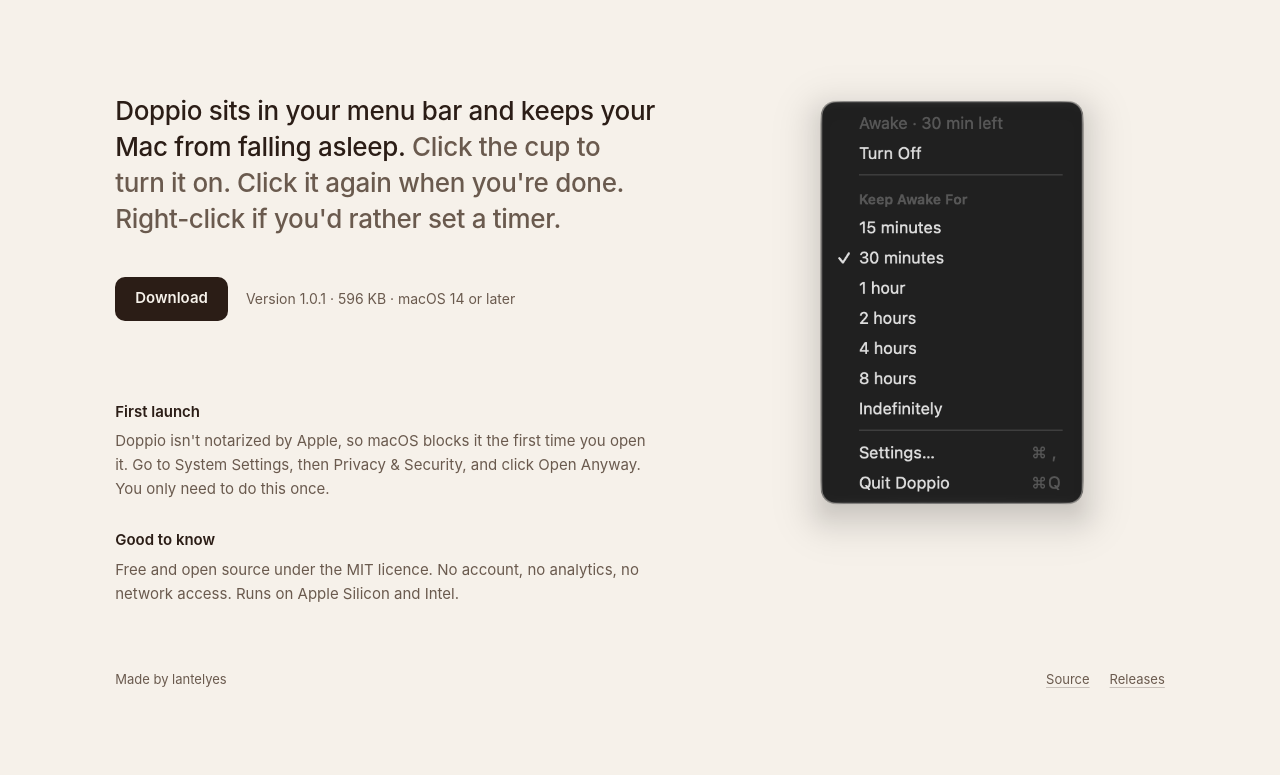
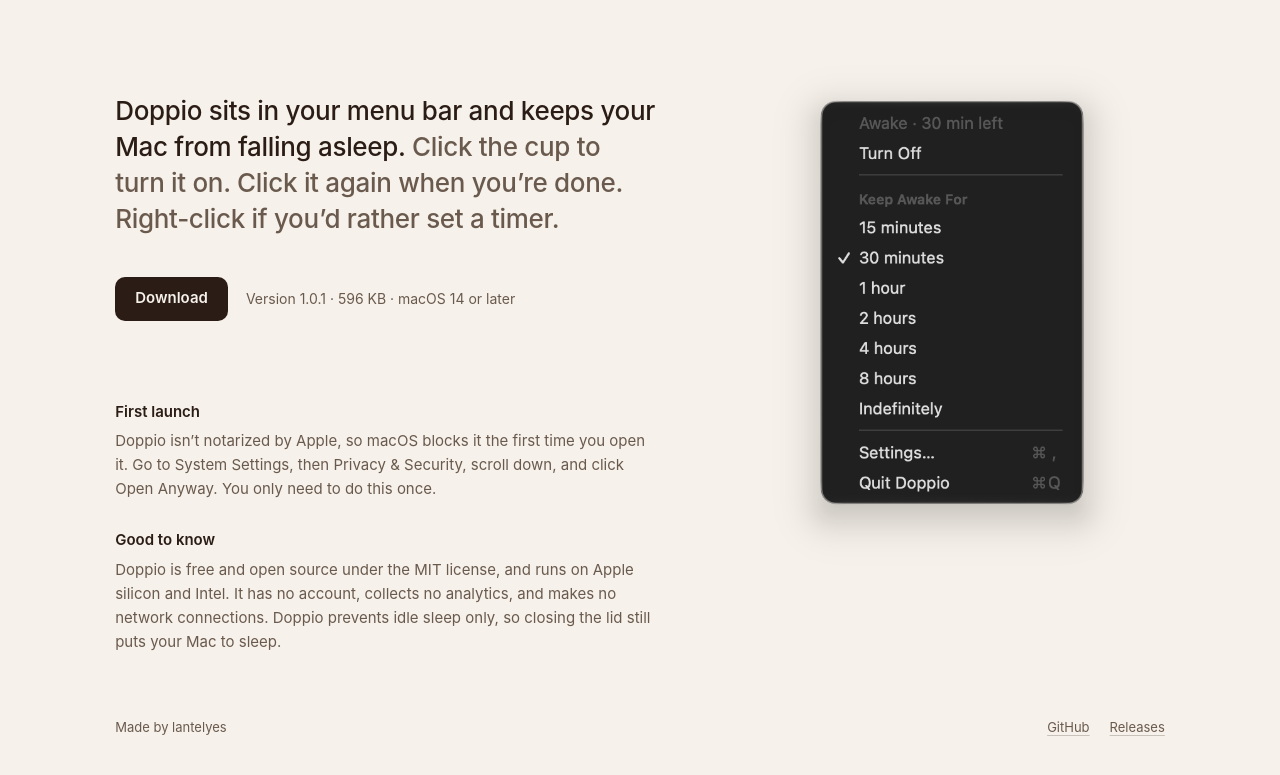
Before and after one commit to lantelyes/doppio, a plain HTML site: page docs/index.html in a window 1280 px wide. Shown: the part 89-864 px from the top of the page. Before the commit the page ends 826 px from the top, so only its background shows below. Drawn offline with Linux system fonts and the light colour scheme.

Commit message:
Tidy the README and website copy
Plain bullets in the README, no semicolon joins, and the line about the
icon size is gone. The first-launch steps and the privacy line now read
the same in both places, and the website says that closing the lid
still puts the Mac to sleep. American spelling ("License", "Apple
silicon"), and the setting names match the app.

Co-Authored-By: Claude Fable 5.2 <noreply@anthropic.com>
Claude-Session: https://claude.ai/code/session_016VVHjmvDeBvCfJ9GBQeFgj

```diff
--- a/docs/index.html
+++ b/docs/index.html
@@ -3,7 +3,7 @@
 <head>
 <meta charset="utf-8">
 <meta name="viewport" content="width=device-width, initial-scale=1">
-<title>Doppio — keep your Mac awake</title>
+<title>Doppio: keep your Mac awake</title>
 <meta name="description" content="Doppio is a small menu bar app that keeps your Mac from falling asleep. Free and open source.">
 <meta name="theme-color" content="#F6F1EA" media="(prefers-color-scheme: light)">
 <meta name="theme-color" content="#14100D" media="(prefers-color-scheme: dark)">
@@ -137,7 +137,7 @@ footer nav { display: flex; gap: 20px; }
 
 <main>
   <div class="intro">
-    <p class="lede">Doppio sits in your menu bar and keeps your Mac from falling asleep. <span>Click the cup to turn it on. Click it again when you're done. Right-click if you'd rather set a timer.</span></p>
+    <p class="lede">Doppio sits in your menu bar and keeps your Mac from falling asleep. <span>Click the cup to turn it on. Click it again when you’re done. Right-click if you’d rather set a timer.</span></p>
     <div class="get">
       <a class="button" href="https://github.com/lantelyes/doppio/releases/download/v1.0.1/Doppio-1.0.1.zip">Download</a>
       <span class="meta">Version 1.0.1 · 596 KB · macOS 14 or later</span>
@@ -145,17 +145,17 @@ footer nav { display: flex; gap: 20px; }
   </div>
 
   <div class="shot">
-    <img src="assets/menu.png" width="358" height="470" alt="Doppio's menu: Awake, 30 min left; Turn Off; durations from 15 minutes to 8 hours and Indefinitely; Settings; Quit Doppio.">
+    <img src="assets/menu.png" width="358" height="470" alt="Doppio’s menu: Awake, 30 min left; Turn Off; durations from 15 minutes to 8 hours and Indefinitely; Settings; Quit Doppio.">
   </div>
 
   <div class="notes">
     <section>
       <h2>First launch</h2>
-      <p>Doppio isn't notarized by Apple, so macOS blocks it the first time you open it. Go to System Settings, then Privacy &amp; Security, and click Open Anyway. You only need to do this once.</p>
+      <p>Doppio isn’t notarized by Apple, so macOS blocks it the first time you open it. Go to System Settings, then Privacy &amp; Security, scroll down, and click Open Anyway. You only need to do this once.</p>
     </section>
     <section>
       <h2>Good to know</h2>
-      <p>Free and open source under the MIT licence. No account, no analytics, no network access. Runs on Apple Silicon and Intel.</p>
+      <p>Doppio is free and open source under the MIT license, and runs on Apple silicon and Intel. It has no account, collects no analytics, and makes no network connections. Doppio prevents idle sleep only, so closing the lid still puts your Mac to sleep.</p>
     </section>
   </div>
 </main>
@@ -163,7 +163,7 @@ footer nav { display: flex; gap: 20px; }
 <footer>
   <span>Made by lantelyes</span>
   <nav>
-    <a href="https://github.com/lantelyes/doppio">Source</a>
+    <a href="https://github.com/lantelyes/doppio">GitHub</a>
     <a href="https://github.com/lantelyes/doppio/releases">Releases</a>
   </nav>
 </footer>
```
Also changed, not shown: 1 other file.
